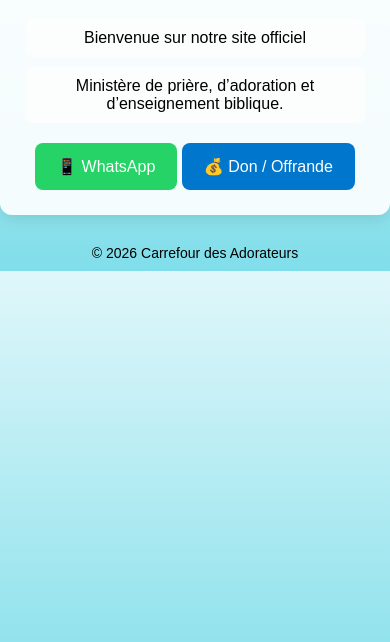
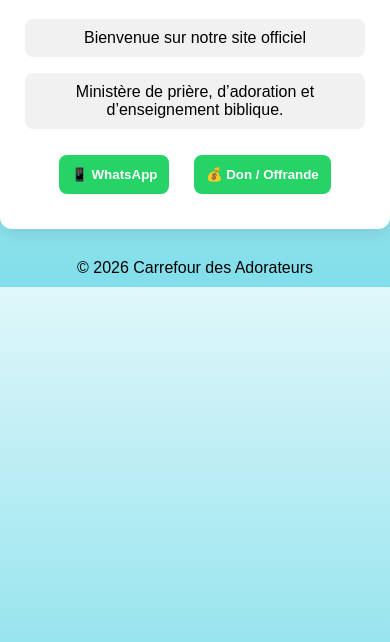
Before and after one commit to amaonokotshi/carrefour-site, a plain HTML site: page index.html in a window 390 px wide. Shown: the part 186-828 px from the top of the page. Drawn offline with Linux system fonts and the light colour scheme.

Commit message:
Update style.css
Feuille de style du site Carrefour des Adorateurs avec design moderne, menu professionnel, boutons stylés et mise en page responsive.

```diff
--- a/style.css
+++ b/style.css
@@ -5,7 +5,6 @@ body {
   text-align: center;
 }
 
-/* MENU */
 nav {
   background: white;
   padding: 12px;
@@ -13,7 +12,7 @@ nav {
 }
 
 nav a {
-  margin: 0 10px;
+  margin: 10px;
   text-decoration: none;
   font-weight: bold;
   color: #0077cc;
@@ -23,64 +22,41 @@ nav a:hover {
   color: #25D366;
 }
 
-/* CONTAINER */
 .container {
-  max-width: 750px;
+  max-width: 700px;
   margin: 20px auto;
   padding: 25px;
-  background: rgba(255,255,255,0.9);
+  background: white;
   border-radius: 12px;
   box-shadow: 0 4px 15px rgba(0,0,0,0.1);
 }
 
-/* IMAGE */
-img {
-  border-radius: 12px;
-  box-shadow: 0 4px 10px rgba(0,0,0,0.2);
-}
-
-/* TITRE */
 h1 {
   color: #1e3a8a;
 }
 
-/* TEXTES */
 p {
-  background: rgba(255,255,255,0.7);
+  background: #f1f1f1;
   padding: 10px;
-  margin: 10px auto;
   border-radius: 8px;
-  max-width: 600px;
 }
 
-/* BOUTONS */
 button {
   background: #25D366;
   color: white;
   border: none;
-  padding: 14px 22px;
+  padding: 12px;
+  margin: 10px;
   border-radius: 8px;
-  font-size: 16px;
   cursor: pointer;
-  margin-top: 10px;
+  font-weight: bold;
 }
 
 button:hover {
   background: #128C7E;
 }
 
-/* DON BUTTON */
-button:nth-of-type(2) {
-  background: #0077cc;
-}
-
-button:nth-of-type(2):hover {
-  background: #005999;
-}
-
-/* FOOTER */
 footer {
   margin-top: 20px;
   padding: 10px;
-  font-size: 14px;
 }
```
